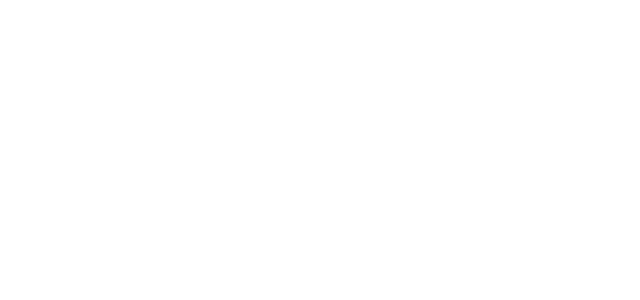
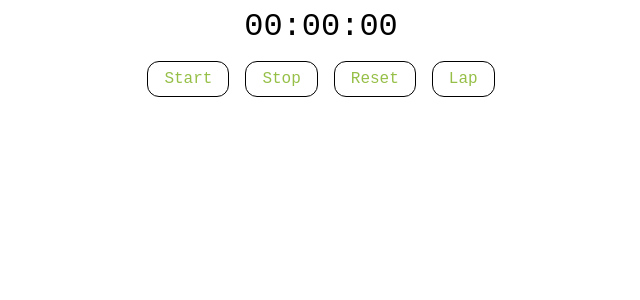
Before and after one commit to Shopify/eng-intern-assessment-react, a React app: page / in a window 1280 px wide. Shown: the top 300 px of the page, without its empty margins (319-959 px from the left). Built offline with nearby package versions, Linux system fonts and the light colour scheme.

Commit message:
Commiting current files, need to fix tests next.

```diff
--- a/src/App.tsx
+++ b/src/App.tsx
@@ -1,7 +1,10 @@
-import React from 'react'
+import React from "react";
+import StopWatch from "./StopWatch/StopWatch";
 
 export default function App() {
-    return(
-        <div></div>
-    )
+  return (
+    <div>
+      <StopWatch />
+    </div>
+  );
 }
--- /dev/null
+++ b/src/StopWatch/StopWatch.css
@@ -0,0 +1,26 @@
+.stop-watch-main-display {
+  display: flex;
+  justify-content: center;
+  align-items: center;
+  font-size: 2rem;
+  font-family: "Courier New", Courier, monospace;
+  flex-wrap: nowrap;
+}
+
+.stop-watch-laps-main-display {
+  margin-top: 1rem;
+  display: flex;
+  flex-direction: column;
+  justify-content: center;
+  align-items: center;
+  font-size: 1.5rem;
+  gap: 1rem;
+  font-family: "Courier New", Courier, monospace;
+}
+
+.stop-watch-laps-inner-display {
+  display: flex;
+  flex-direction: row;
+  justify-content: space-between;
+  gap: 5rem;
+}
--- /dev/null
+++ b/src/StopWatch/StopWatch.tsx
@@ -0,0 +1,101 @@
+import React, { createContext, useEffect, useState } from "react";
+import "./StopWatch.css";
+import StopWatchButton from "../StopWatchButton/StopWatchButton";
+
+interface StopWatchContextInterface {
+  command: string;
+  setCommand: Function;
+}
+
+export const StopWatchContext = createContext<StopWatchContextInterface>({
+  command: "",
+  setCommand: () => {},
+});
+
+/**
+ * * This Component displays the stopwatch and the laps.
+ * * We used useContext to communicate with the buttons.
+ **/
+
+export default function StopWatch() {
+  const [command, setCommand] = useState<string>("");
+  const [laps, setLaps] = useState<string[]>([]);
+  const [time, setTime] = useState<number>(0);
+  const minutes = Math.floor((time / 60000) % 60);
+  const seconds = Math.floor((time / 1000) % 60);
+  const milliseconds = Math.floor((time / 10) % 100);
+
+  useEffect(() => {
+    let interval: string | number | NodeJS.Timeout;
+
+    switch (command) {
+      case "start":
+        interval = setInterval(() => setTime(time + 10), 10);
+        break;
+      case "stop":
+        clearInterval(interval);
+        break;
+      case "reset":
+        setTime(0);
+        setLaps([]);
+        setCommand("");
+        break;
+      case "resume":
+        interval = setInterval(() => setTime(time + 10), 10);
+        break;
+      case "pause":
+        clearInterval(interval);
+        break;
+    }
+
+    return () => clearInterval(interval);
+  }, [time, command]);
+
+  const CheckForLeadingZero = (value: number) => {
+    if (value < 10) {
+      return "0" + value;
+    } else {
+      return value;
+    }
+  };
+
+  useEffect(() => {
+    if (command === "lap" && time !== 0) {
+      setLaps([
+        ...laps,
+        `${CheckForLeadingZero(minutes)}:${CheckForLeadingZero(
+          seconds
+        )}:${CheckForLeadingZero(milliseconds)}`,
+      ]);
+
+      setCommand("resume");
+    }
+  }, [command]);
+
+  return (
+    <StopWatchContext.Provider value={{ command, setCommand }}>
+      <div>
+        <div className="stop-watch-main-display" id="stop-watch-time">
+          {command === "stop" ? (
+            "Stopped"
+          ) : (
+            <div>
+              {CheckForLeadingZero(minutes)}:{CheckForLeadingZero(seconds)}:
+              {CheckForLeadingZero(milliseconds)}
+            </div>
+          )}
+        </div>
+
+        <StopWatchButton />
+        <div className="stop-watch-laps-main-display" data-testid="lap-list">
+          {laps.map((lap, index) => (
+            <div key={index} className="stop-watch-laps-inner-display">
+              <div> Lap {index + 1}:</div>
+              <div>{lap}</div>
+            </div>
+          ))}
+        </div>
+      </div>
+    </StopWatchContext.Provider>
+  );
+}
--- /dev/null
+++ b/src/StopWatchButton/StopWatchButton.css
@@ -0,0 +1,37 @@
+:root {
+  --main-shopify-green: #96bf47;
+  --main-shopify-white: #ffffff;
+}
+.stop-watch-button-flex {
+  display: flex;
+  justify-content: center;
+  align-items: center;
+  gap: 1rem;
+  flex-wrap: nowrap;
+}
+
+.stop-watch-button-button {
+  margin-top: 1rem;
+  padding: 0.5rem 1rem;
+  border: 1px solid #000;
+  background-color: var(--main-shopify-white);
+  color: var(--main-shopify-green);
+  border-radius: 12px;
+  font-size: 1rem;
+  cursor: pointer;
+  outline: none;
+  font-family: "Courier New", Courier, monospace;
+}
+
+.stop-watch-button-button:hover {
+  background-color: var(--main-shopify-green);
+  color: var(--main-shopify-white);
+}
+
+.stop-watch-button-resume-pause-flex {
+  display: flex;
+  justify-content: center;
+  align-items: center;
+  gap: 1rem;
+  flex-wrap: nowrap;
+}
--- /dev/null
+++ b/src/StopWatchButton/StopWatchButton.tsx
@@ -0,0 +1,114 @@
+import React, { useContext } from "react";
+import "./StopWatchButton.css";
+import { StopWatchContext } from "../StopWatch/StopWatch";
+
+/**
+ * * This component displays the button and communicates with the stopwatch via useContext.
+ * * I chose to make the Reset button disapper when the stopwatch is stopped, this was based on the Apple stopwatch.
+ **/
+
+export default function StopWatchButton() {
+  const StopWatchContextInButton = useContext(StopWatchContext);
+  const StopWatchContextStopCase = () => {
+    if (
+      StopWatchContextInButton.command === "stop" ||
+      StopWatchContextInButton.command === "pause"
+    ) {
+      return "hidden";
+    } else {
+      return "visible";
+    }
+  };
+
+  const StopWatchContextStartCase = () => {
+    if (StopWatchContextInButton.command === "") {
+      return "";
+    } else {
+      return "none";
+    }
+  };
+
+  const StopWatchContextResumePauseCase = () => {
+    if (StopWatchContextInButton.command === "") {
+      return "none";
+    } else {
+      return "";
+    }
+  };
+
+  return (
+    <div>
+      <div className="stop-watch-button-flex" id="button-list">
+        <button
+          id="start-button"
+          className="stop-watch-button-button"
+          onClick={() => {
+            StopWatchContextInButton.setCommand("start");
+          }}
+          style={{
+            display: `${StopWatchContextStartCase()}`,
+          }}
+        >
+          Start
+        </button>
+        <div
+          className="stop-watch-button-resume-pause-flex"
+          style={{
+            display: `${StopWatchContextResumePauseCase()}`,
+          }}
+        >
+          <button
+            id="resume-button"
+            className="stop-watch-button-button"
+            onClick={() => {
+              StopWatchContextInButton.setCommand("pause");
+            }}
+          >
+            Pause
+          </button>
+          <button
+            id="pause-button"
+            className="stop-watch-button-button"
+            onClick={() => {
+              StopWatchContextInButton.setCommand("resume");
+            }}
+          >
+            Resume
+          </button>
+        </div>
+
+        <button
+          id="stop-button"
+          className="stop-watch-button-button"
+          onClick={() => {
+            StopWatchContextInButton.setCommand("stop");
+          }}
+        >
+          Stop
+        </button>
+        <button
+          id="reset-button"
+          className="stop-watch-button-button"
+          onClick={() => {
+            StopWatchContextInButton.setCommand("reset");
+          }}
+        >
+          Reset
+        </button>
+        <button
+          id="lap-button"
+          data-testid="lap-button"
+          className="stop-watch-button-button"
+          onClick={() => {
+            StopWatchContextInButton.setCommand("lap");
+          }}
+          style={{
+            visibility: `${StopWatchContextStopCase()}`,
+          }}
+        >
+          Lap
+        </button>
+      </div>
+    </div>
+  );
+}
```
Also changed, not shown: package.json (+9 -1 lines), src/StopWatch.tsx (deleted, +0 -7 lines), src/StopWatchButton.tsx (deleted, +0 -7 lines), 2 other files (tests, documents, lock files or other folders).
